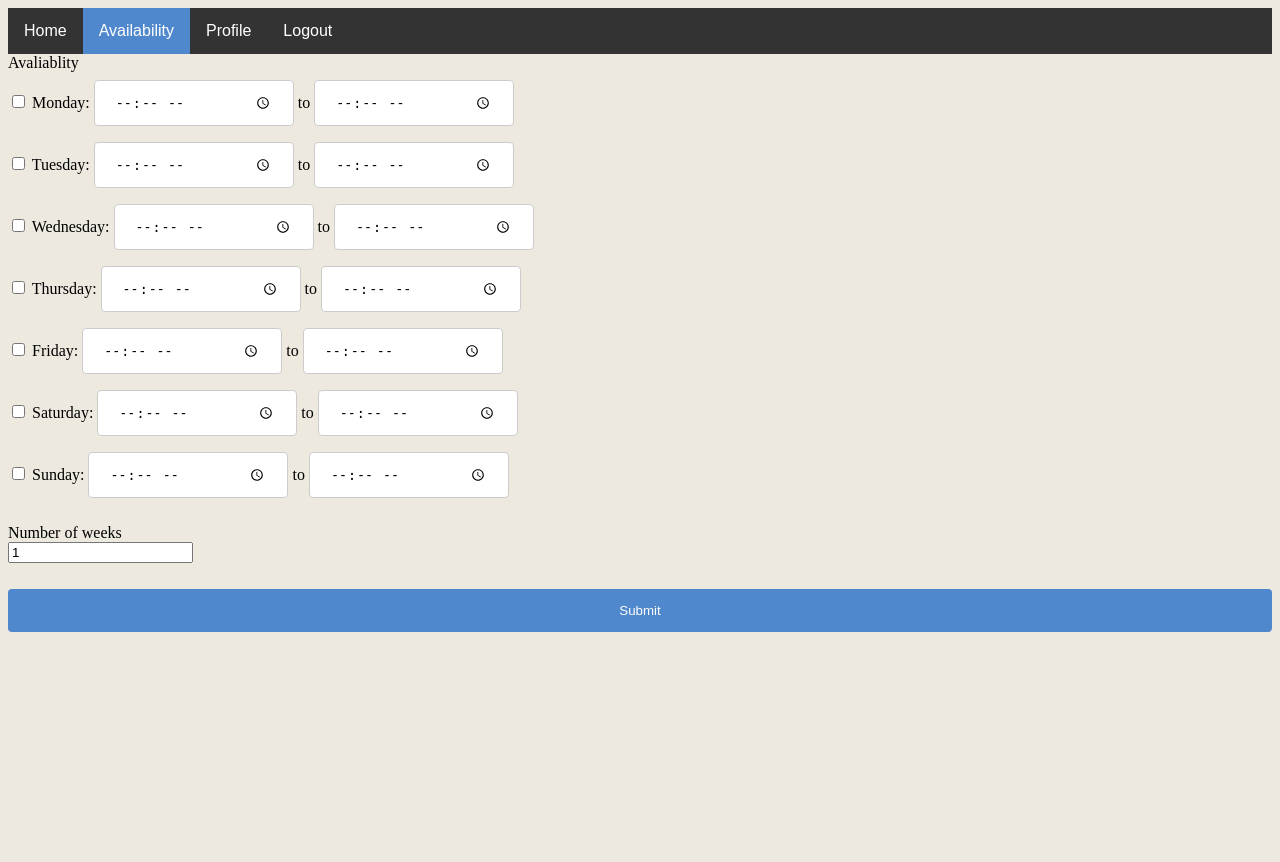
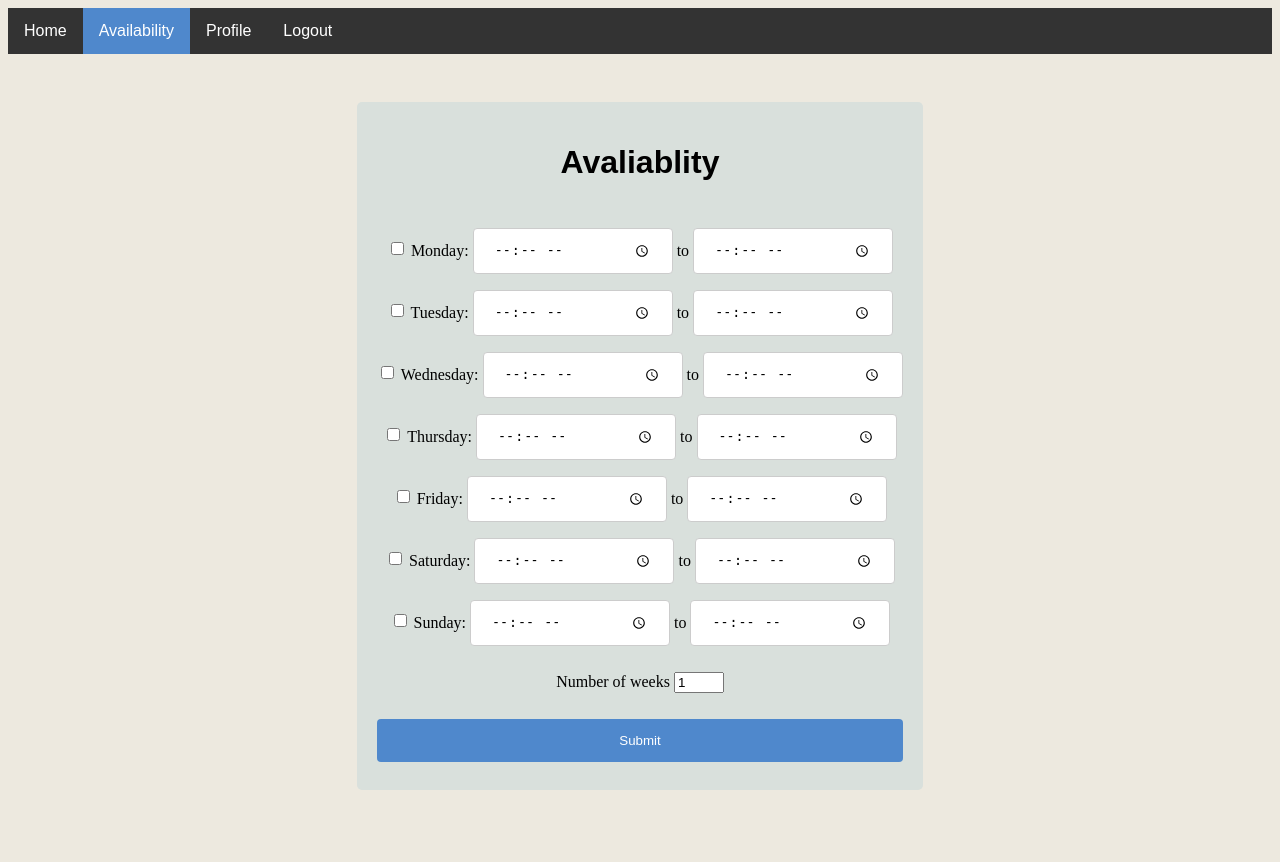
Before and after one commit to aarondunn21/AppointmentScheduler, a Flask app: template templates/setSchedule.html in a window 1280 px wide. Before the commit the page ends 632 px from the top, so only its background shows below. Run offline with Flask 3, Linux system fonts and the light colour scheme; the template is opened without the code that fills it, so the values that code supplies are empty.

Commit message:
Pretty setSchedule Form

```diff
--- a/templates/setSchedule.html
+++ b/templates/setSchedule.html
@@ -11,9 +11,10 @@
       <li><a href="{{ url_for('login')}}">Logout</a></li>
 
     </ul>
-    <form action = "{{url_for('setSchedule', id=id)}}" method = "POST" >
+    <div class="center">
+    <form class="login" action = "{{url_for('setSchedule', id=id)}}" method = "POST" style="background-color: ;">
 
-        <label for="avaliablity">Avaliablity</label><br>
+        <h1>Avaliablity</h1><br>
 
         <input type="checkbox">
         <label for="monday"> Monday:</label>
@@ -50,10 +51,11 @@
         <input type="time" id="sunday_start" name="sunday_start"> to
         <input type="time" id="sunday_end" name="sunday_end"><br><br>
 
-        <label for="numweeks">Number of weeks</label><br>
-        <input id="numweeks" name="numweeks" min="1" value="1" type="number"><br><br>
+        <label for="numweeks">Number of weeks</label>
+        <input style="width: 50px;" id="numweeks" name="numweeks" min="1" value="1" type="number"><br><br>
 
       <input type="submit" name="Submit"><br>
     </form>
+    </div>
   </body>
 </html>
```
